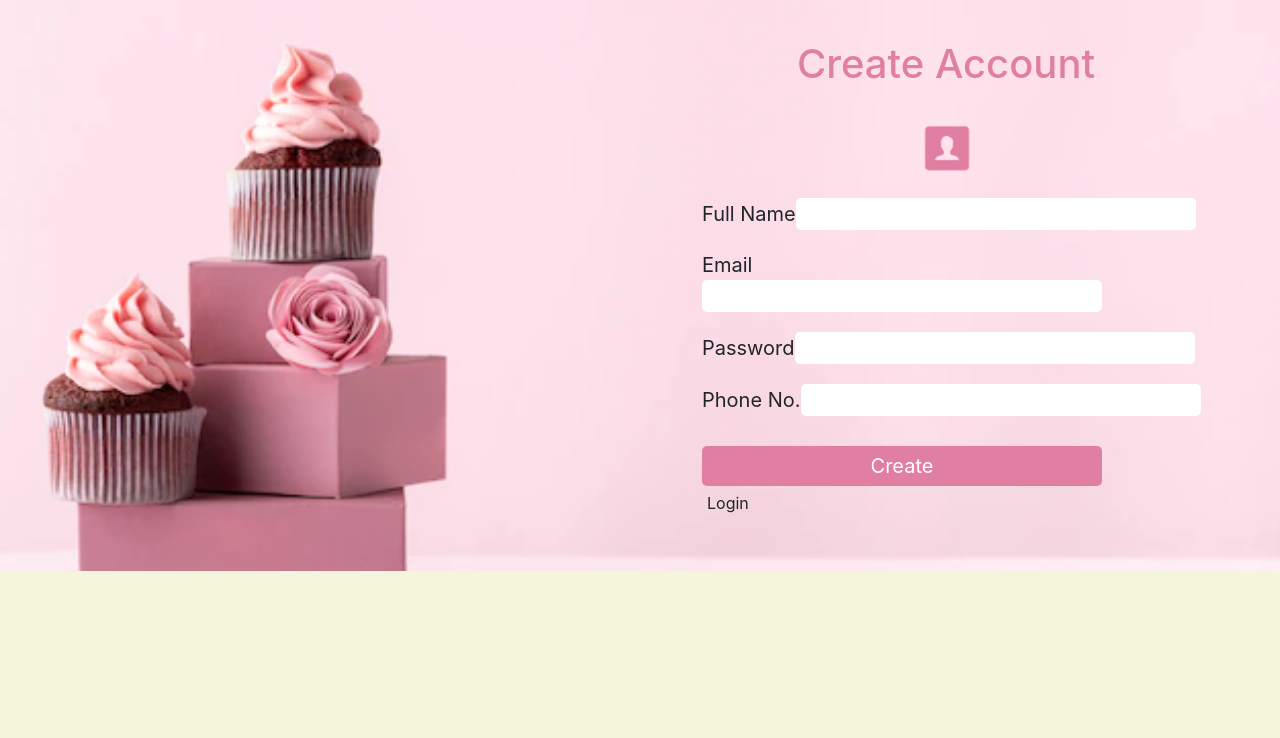
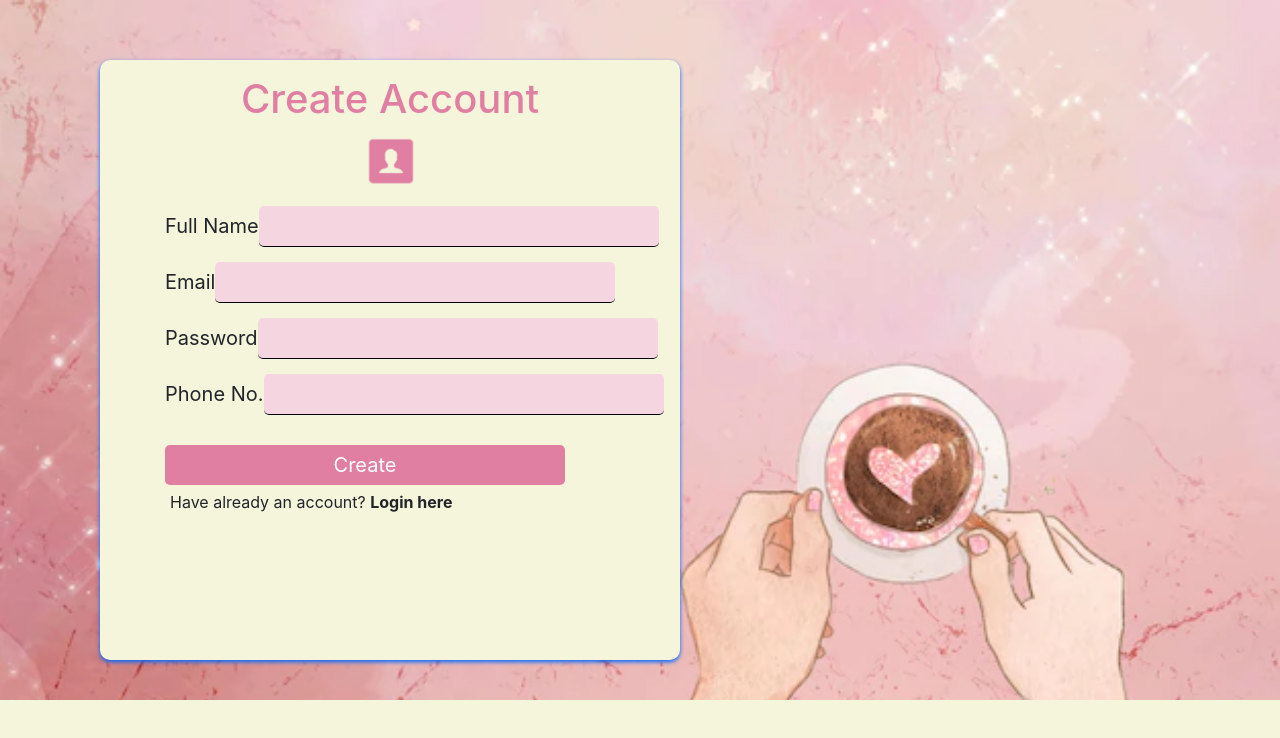
Before and after one commit to sakshi-rah/in-and-gain, a React (Create React App) app in the folder client/: page /signup in a window 1280 px wide. Shown: the top 738 px of the page. Built offline with nearby package versions, Linux system fonts and the light colour scheme.

Commit message:
added signup bg

```diff
--- a/client/src/views/Login/Login.css
+++ b/client/src/views/Login/Login.css
@@ -1,26 +1,35 @@
 /*left side container css */
+*{
+    margin: 0%;
+    padding: 0%;
+    box-sizing: border-box;
+}
+
 .main-login-container{
     background-image: url("./../../images/cafe-bg.webp");
     background-size: cover;
-   width: 100%;
-   padding: 40px;
+   background-repeat: no-repeat;
+   background-position: center;
+   height: 650px;
+
 }
 .login-heading {
-    color: #0066ff;
+
+    color: #E17FA3;
 }
 
 .login-heading:hover {
-    color: #E17FA3;
+    color: #0066ff;
 }
 
 .first-login-container {
     width: 500px;
     height: 500px;
     margin-top: 70px;
-    margin-left: auto;
-    margin-right: auto;
+    margin-left: 90px;
     padding: 15px;
-    background-color: transparent;
+    background-color: beige;
+    box-shadow: 0 2px 4px 0 #0066ff;
     border-radius: 10px;
 }
 
@@ -41,7 +50,7 @@
     border: none;
     border-radius: 5px;
     cursor: pointer;
-    background-color: beige;
+    background-color: #f5d5e0;
     padding: 5px;
     border-bottom: 1px solid black;
 }
@@ -80,20 +89,3 @@
     margin-left: 45px;
 
 }
-
-
-/*right side container css */
-.login-right-container {
-    margin-top: 0;
-
-}
-
-.login-right-image {
-    width: 450px;
-    height: 450px;
-    margin-top: 80px;
-    padding: 0;
-    margin-left: 20px;
-
-
-}
--- a/client/src/views/Login/Login.js
+++ b/client/src/views/Login/Login.js
@@ -55,11 +55,7 @@ function Login() {
 
             <div className='row'>
 
-                <div class='col-md-6 col'>
-
-                </div>
-
-                <div class='col-md-6 col'>
+                <div class='col-md-12 col-12 col-lg-8 '>
 
                     <form>
                         <div className='first-login-container '>
@@ -89,8 +85,6 @@ function Login() {
 
                 </div>
 
-
-
             </div>
         </div>
     )
--- a/client/src/views/Signup/Signup.css
+++ b/client/src/views/Signup/Signup.css
@@ -1,6 +1,6 @@
 /*left side container css */
 .main-signup-container{
-    background-image: url("./../../images/bg-login.webp");
+    background-image: url("./../../images/cafe-bg.webp");
     background-size: cover;
    width: 100%;
    padding: 40px;
@@ -20,12 +20,20 @@
 
 }
 .signup-first-container{
-    display: block;
+    width: 580px;
+    height: 600px;
+    margin-top: 20px;
+    margin-left: 60px;
+    padding: 15px;
+    background-color: beige;
+    box-shadow: 0 2px 4px 0 #0066ff;
+    border-radius: 10px;
 }
 .profile-pic-container{
    text-align: center;
    margin-left: 2px;
     cursor: pointer;
+    margin-top: 0;
 }
 .profile-pic{
     width: 60px;
@@ -36,14 +44,16 @@
     border: none;
     border-radius: 5px;
     cursor: pointer;
-    background-color: #fff;
+    background-color: #f5d5e0;
+    padding: 5px;
+    border-bottom: 1px solid black;
 }
 .signup-form-input:hover{
     box-shadow: 0 0 4px 0.5px  #0066ff;
 }
 
 .signup-form-item {
-    margin-top: 20px;
+    margin-top: 15px;
     margin-left: 50px;
     font-size: 20px;
     border: 1px solide red;
--- a/client/src/views/Signup/Singup.js
+++ b/client/src/views/Signup/Singup.js
@@ -55,18 +55,15 @@ function Singup() {
 
             <div className='row'>
 
-                <div className='col-md-6'>
-
-                </div>
-
-                <div className='col-md-6'>
+                <div className='col-md-12 col-12 col-lg-8'>
 
                     <form>
+                        <div className='signup-first-container'>
                             <h1 className='text-center  signup-heading'>Create Account</h1>
-                        <div className='signup-first-container'>
                             <div className='profile-pic-container'>
                                 <img src={profilePic} className='profile-pic' alt='' />
                             </div>
+                            <div className='sig'>
                                 <div className='signup-form-item'>
                                     <label htmlFor='name' className=''>Full Name  </label>
                                     <input type="text" id='name' className='signup-form-input' value={name} onChange={(e) => setName(e.target.value)} />
@@ -74,7 +71,7 @@ function Singup() {
 
 
                                 <div className='signup-form-item'>
-                                <label htmlFor='email'>Email </label> {<br></br>}
+                                    <label htmlFor='email'>Email </label>
                                     <input type="email" id='suremailname' className='signup-form-input' value={email} onChange={(e) => setEmail(e.target.value)} />
                                 </div>
 
@@ -91,7 +88,9 @@ function Singup() {
                                 <div className='btn-box'>
                                     <button type='button' className='create-btn' onClick={signupUser}> Create</button>
                                 </div>
-                            <p className='para-signup'>Login</p>
+                                <p className='para-signup'>Have already an account? <b>Login here</b></p>
+                            </div>
+
                         </div>
                     </form>
 
```
Lines whose indentation alone changed are shown as unchanged.
